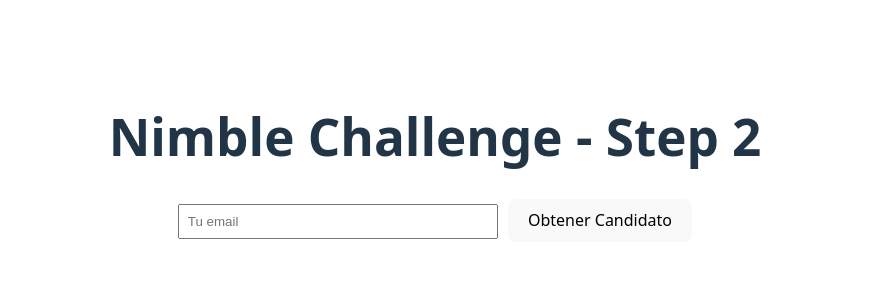
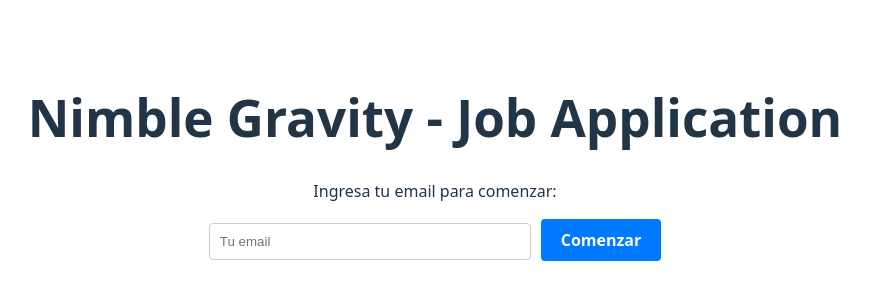
Before and after one commit to Sotelo27/nimble-gravity-challenge, a React (Vite) app: page / in a window 1280 px wide. Shown: the part 232-532 px from the top of the page, without its empty margins (205-1075 px from the left). Built offline with nearby package versions, Linux system fonts and the light colour scheme.

Commit message:
feat: implement candidate flow with job fetching and application state handling

```diff
--- a/src/App.tsx
+++ b/src/App.tsx
@@ -1,13 +1,16 @@
-import { useState } from 'react';
-import { getCandidateByEmail } from './services/api';
-import type { Candidate } from './types';
+import { useState, useEffect } from 'react';
+import { getCandidateByEmail, getJobs } from './services/api';
+import type { Candidate, Job } from './types';
+import JobList from './components/JobList';
 import './App.css';
 
 function App() {
   const [email, setEmail] = useState('');
   const [candidate, setCandidate] = useState<Candidate | null>(null);
+  const [jobs, setJobs] = useState<Job[]>([]);
   const [error, setError] = useState<string | null>(null);
   const [loading, setLoading] = useState(false);
+  const [appliedJobs, setAppliedJobs] = useState<Set<string>>(new Set());
 
   const handleGetCandidate = async () => {
     if (!email) {
@@ -19,8 +22,12 @@
     setError(null);
 
     try {
-      const data = await getCandidateByEmail(email);
-      setCandidate(data);
+      const candidateData = await getCandidateByEmail(email);
+      setCandidate(candidateData);
+
+      // Una vez que tenemos el candidato, obtenemos los jobs
+      const jobsData = await getJobs();
+      setJobs(jobsData);
     } catch (err) {
       setError(err instanceof Error ? err.message : 'Error desconocido');
     } finally {
@@ -28,41 +35,77 @@
     }
   };
 
+  const handleApplySuccess = (jobId: string) => {
+    setAppliedJobs(prev => new Set(prev).add(jobId));
+  };
+
   return (
-    <div className="App">
-      <h1>Nimble Challenge - Step 2</h1>
+    <div className="App" style={{ padding: '20px' }}>
+      <h1>Nimble Gravity - Job Application</h1>
 
+      {!candidate ? (
+        <div style={{ maxWidth: '500px', margin: '0 auto' }}>
+          <p>Ingresa tu email para comenzar:</p>
           <div style={{ marginBottom: '20px' }}>
             <input
               type="email"
               placeholder="Tu email"
               value={email}
               onChange={(e) => setEmail(e.target.value)}
-          style={{ padding: '8px', marginRight: '10px', width: '300px' }}
+              onKeyPress={(e) => e.key === 'Enter' && handleGetCandidate()}
+              style={{
+                padding: '10px',
+                marginRight: '10px',
+                width: '300px',
+                borderRadius: '4px',
+                border: '1px solid #ccc'
+              }}
             />
-        <button onClick={handleGetCandidate} disabled={loading}>
-          {loading ? 'Cargando...' : 'Obtener Candidato'}
+            <button
+              onClick={handleGetCandidate}
+              disabled={loading}
+              style={{
+                padding: '10px 20px',
+                backgroundColor: '#007bff',
+                color: 'white',
+                border: 'none',
+                borderRadius: '4px',
+                cursor: loading ? 'not-allowed' : 'pointer',
+                fontWeight: 'bold'
+              }}
+            >
+              {loading ? 'Cargando...' : 'Comenzar'}
             </button>
           </div>
 
           {error && <p style={{ color: 'red' }}>{error}</p>}
+        </div>
+      ) : (
+        <>
+          <div style={{
+            backgroundColor: '#f8f9fa',
+            padding: '15px',
+            borderRadius: '8px',
+            marginBottom: '20px',
+            maxWidth: '800px',
+            margin: '0 auto 20px auto'
+          }}>
+            <p style={{ margin: '5px 0' }}>
+              <strong>Candidato:</strong> {candidate.firstName} {candidate.lastName}
+            </p>
+            <p style={{ margin: '5px 0', fontSize: '14px', color: '#666' }}>
+              {candidate.email}
+            </p>
+          </div>
 
-      {candidate && (
-        <div style={{
-          border: '1px solid #ccc',
-          padding: '20px',
-          borderRadius: '8px',
-          maxWidth: '500px',
-          margin: '20px auto',
-          textAlign: 'left'
-        }}>
-          <h2>Datos del Candidato</h2>
-          <p><strong>UUID:</strong> {candidate.uuid}</p>
-          <p><strong>Candidate ID:</strong> {candidate.candidateId}</p>
-          <p><strong>Application ID:</strong> {candidate.applicationId}</p>
-          <p><strong>Nombre:</strong> {candidate.firstName} {candidate.lastName}</p>
-          <p><strong>Email:</strong> {candidate.email}</p>
-        </div>
+          {jobs.length > 0 && (
+            <JobList
+              jobs={jobs}
+              candidate={candidate}
+              onApplySuccess={handleApplySuccess}
+            />
+          )}
+        </>
       )}
     </div>
   );
```
Lines whose indentation alone changed are shown as unchanged.
